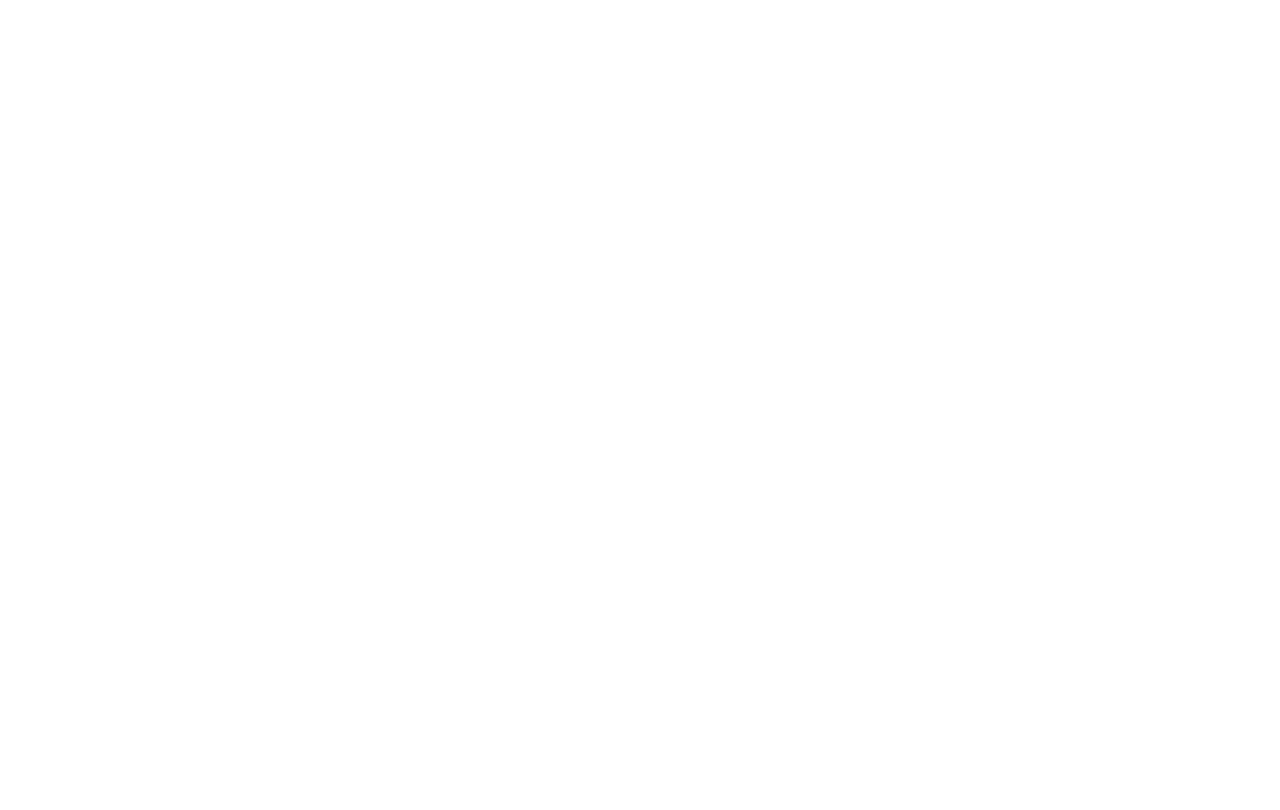
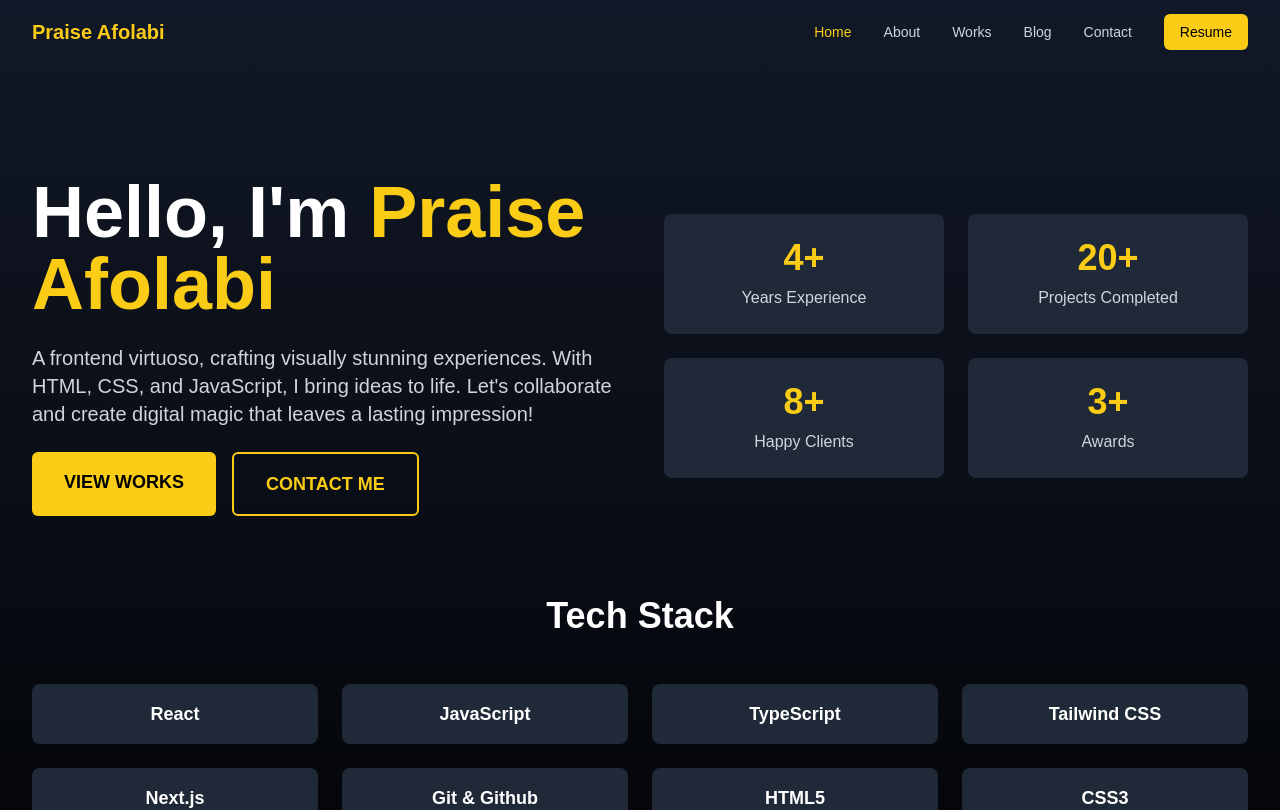
Before and after one commit to Apex10A/apex-portfolio, a Next.js app: page / in a window 1280 px wide. Before the commit this address had no page. Shown: the top 810 px of the page. Built offline with nearby package versions, Linux system fonts and the light colour scheme; a web font is replaced by a local one.

Commit message:
fix: home page routing

```diff
--- a/src/app/page.tsx
+++ b/src/app/page.tsx
@@ -1,6 +1,6 @@
-// app/page.tsx
-import { redirect } from 'next/navigation';
+import Home from '@/app/(landing-page)/home/page';
 
 export default function Page() {
-  redirect('/home');
+  console.log('Root page rendered');
+  return <Home />;
 }
```
